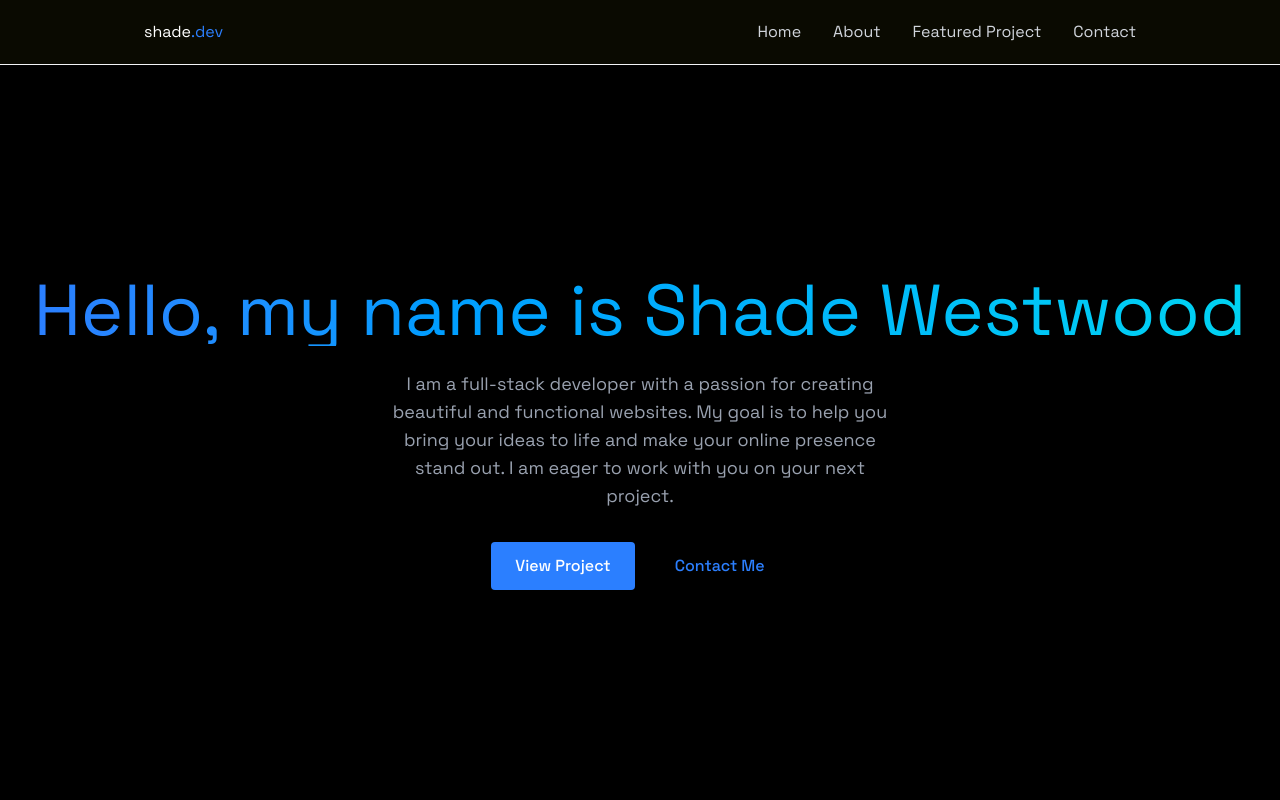
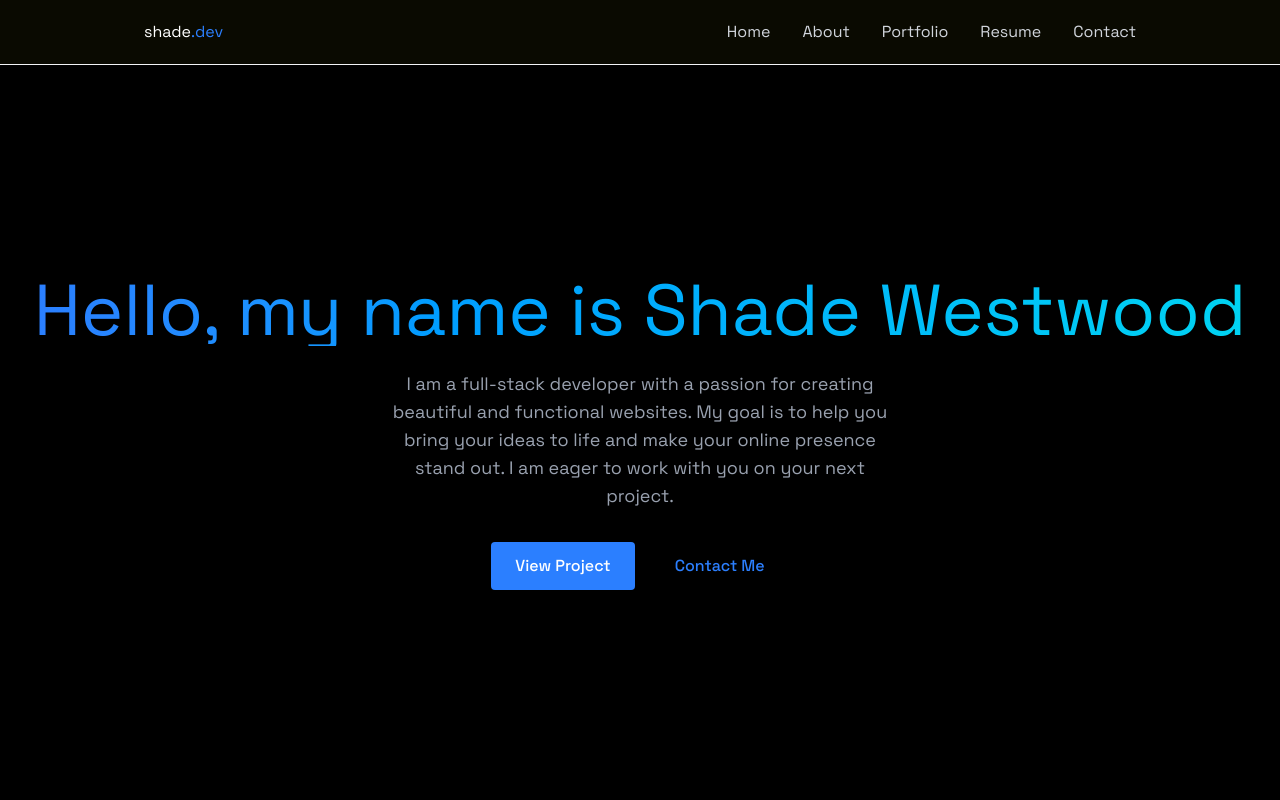
Before and after one commit to shadetos/shade-portfolio, a React (Vite) app: page / in a window 1280 px wide. Shown: the top 800 px of the page. Built offline with nearby package versions, Linux system fonts and the light colour scheme.

Commit message:
Updated with resume and prioritized list

```diff
--- a/src/components/Navbar.jsx
+++ b/src/components/Navbar.jsx
@@ -25,12 +25,17 @@
                         <a href="#about" className="text-gray-300 hover:text-white transition-colors">
                             About
                         </a>
-                        <a href="#project" className="text-gray-300 hover:text-white transition-colors">
-                            Featured Project
+                        <a href="#portfolio" className="text-gray-300 hover:text-white transition-colors">
+                            Portfolio
+                        </a>
+                        <a href="#resume" className="text-gray-300 hover:text-white transition-colors">
+                            Resume
                         </a>
                         <a href="#contact" className="text-gray-300 hover:text-white transition-colors">
                             Contact
                         </a>
+
+
                     </div>
                 </div>
             </div>
```
